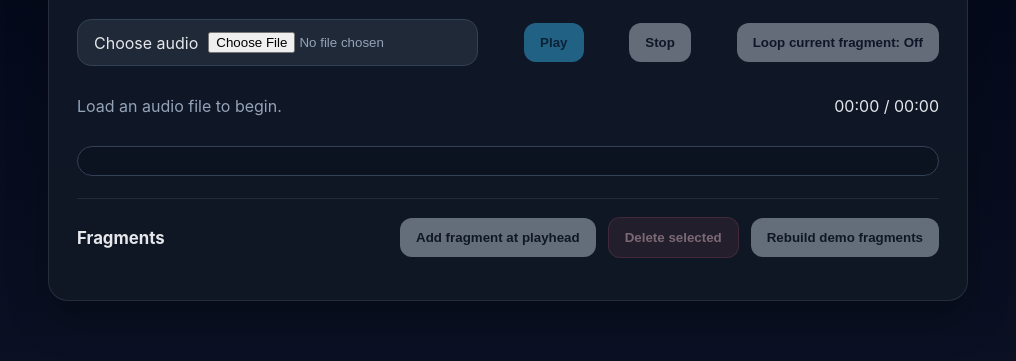
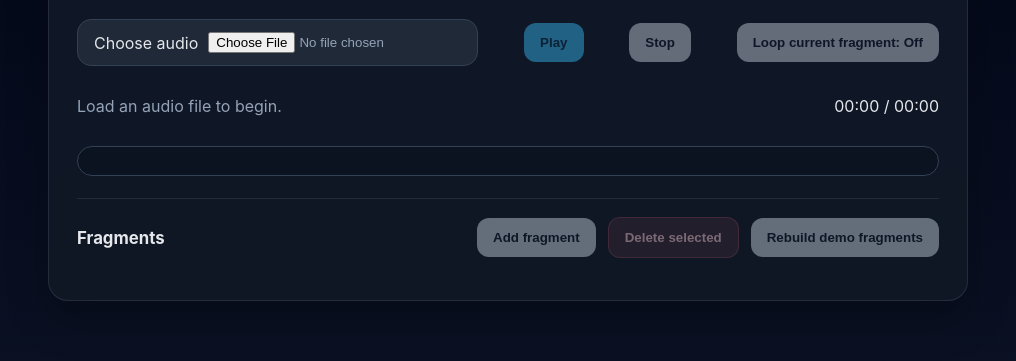
Before and after one commit to Will144m/Dynamicaudio, a plain HTML site: page index.html in a window 1280 px wide. Shown: the part 169-530 px from the top of the page, without its empty margins (132-1148 px from the left). Drawn offline with Linux system fonts and the light colour scheme.

Commit message:
small change

```diff
--- a/index.html
+++ b/index.html
@@ -42,7 +42,7 @@
 
             <div class="fragments-actions">
               <button id="addFragmentBtn" type="button" disabled>
-                Add fragment at playhead
+                Add fragment
               </button>
 
               <button id="deleteFragmentBtn" type="button" disabled>
```
